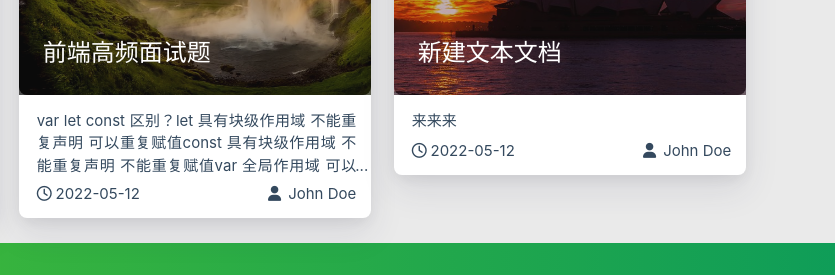
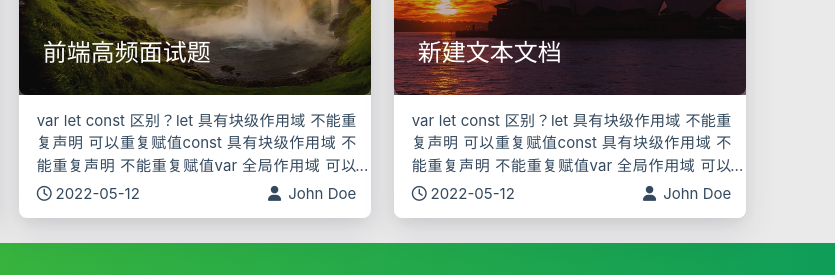
Before and after one commit to liudedede/liudedede.github.io, a plain HTML site: page index.html in a window 1280 px wide. Shown: the part 1595-1870 px from the top of the page, 445-1280 px from the left. Drawn offline with Linux system fonts and the light colour scheme; some packages are replaced by stand-ins of ours; no server answers; a script that the page names is missing.

Commit message:
Site updated: 2022-06-27 19:47:48

```diff
--- a/index.html
+++ b/index.html
@@ -765,7 +765,7 @@
                     <div class="card-content article-content">
                         <div class="summary block-with-text">
 
-                                来来来
+                                var let const 区别？let 具有块级作用域 不能重复声明 可以重复赋值const 具有块级作用域 不能重复声明 不能重复赋值var 全局作用域 可以重复声明 可以重复赋值
 
 
                         </div>
```
Also changed, not shown: 2022/05/12/新建文本文档/index.html (+2 -2 lines), archives/2022/05/index.html (+1 -1 lines), archives/2022/index.html (+1 -1 lines), archives/index.html (+1 -1 lines).
